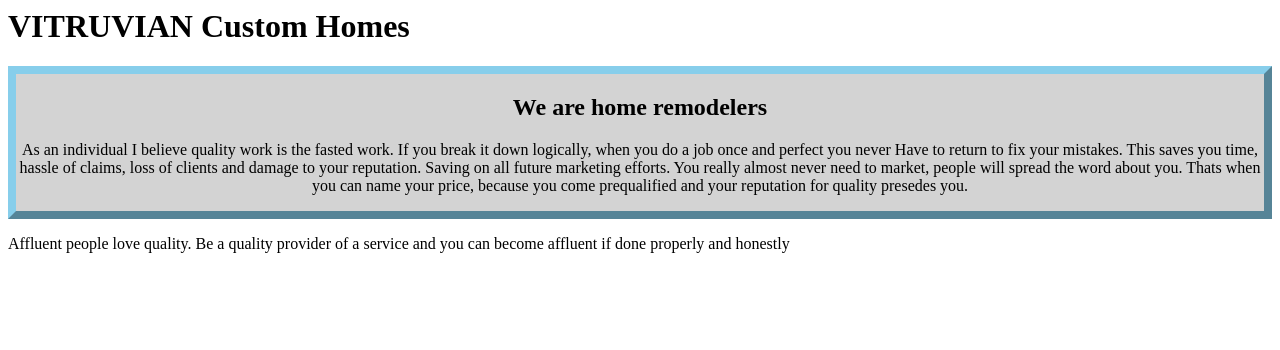
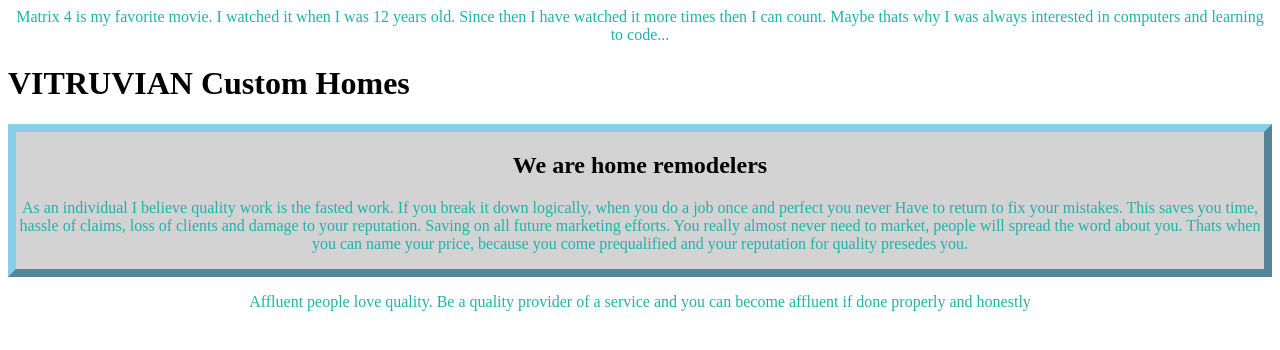
Before and after one commit to N3ironn/HTML-and-CSS-Projects, a plain HTML site: page Basic_HTML_and_CSS/Basic_HTML_3.html in a window 1280 px wide. Drawn offline with Linux system fonts and the light colour scheme.

Commit message:
Update Basic_HTML_3.html

```diff
--- a/Basic_HTML_and_CSS/Basic_HTML_3.html
+++ b/Basic_HTML_and_CSS/Basic_HTML_3.html
@@ -1,8 +1,15 @@
 <html lang="en">
     <head>
+        <style>
+        p {
+            color:lightseagreen;
+            text-align: center;
+        }
+        </style>
         <title>Craftsmanship</title>
 	<meta charset="utf-8">
     <body>
+        <p>Matrix 4 is my favorite movie. I watched it when I was 12 years old. Since then I have watched it more times then I can count. Maybe thats why I was always interested in computers and learning to code...</p>
         <style>
         .myDiv {Border: 8px outset skyblue;
         background-color: lightgray;
```
